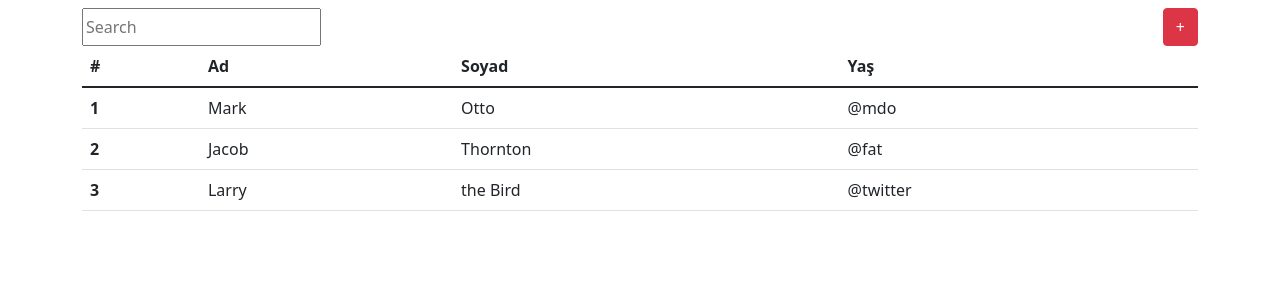
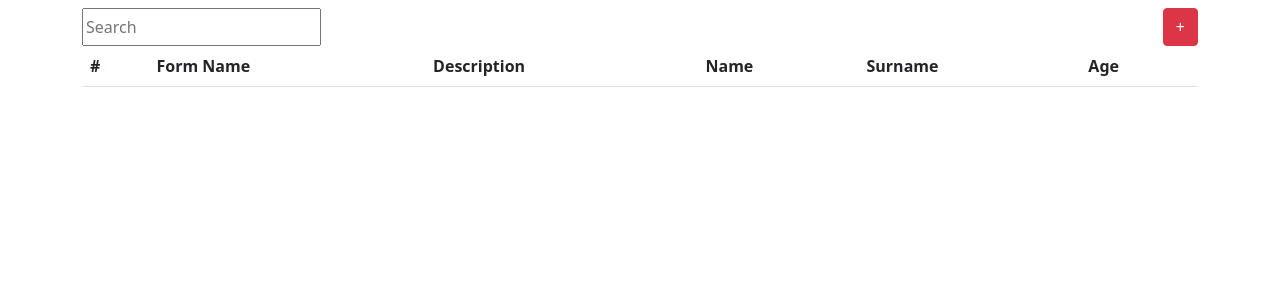
Before and after one commit to cbeyzaduzen/form-management, a React (Create React App) app: page / in a window 1280 px wide. Shown: the top 300 px of the page. Built offline with nearby package versions, Linux system fonts and the light colour scheme.

Commit message:
context api eklendi

```diff
--- a/src/App.js
+++ b/src/App.js
@@ -1,18 +1,28 @@
-import React, { useState } from "react";
+import React, { useState ,useContext} from "react";
 import { Container, Table } from "reactstrap";
 import "bootstrap/dist/css/bootstrap.min.css";
 import { Button, Modal, ModalHeader, ModalBody, ModalFooter } from "reactstrap";
 import Popup from "./components/Popup/Popup";
+import { FormContext } from "./context";
 
 const App = (props) => {
+
+  const form =useContext(FormContext);
+
   const { className } = props;
 
   const [modal, setModal] = useState(false);
 
   const toggle = () => setModal(!modal);
 
+  const item = {
+    item: JSON.parse(localStorage.getItem("item")),
+  };
+   //////////console.log
   return (
+
     <Container>
+
       <div className="pt-2">
         <div className="header_search d-flex justify-content-between ">
           {/* <SearchIcon /> */}
@@ -20,9 +30,7 @@ const App = (props) => {
 
           <Button color="danger" onClick={toggle}>
             <Modal isOpen={modal} toggle={toggle} className={className}>
-              <ModalHeader toggle={toggle}>Modal title
-
-              </ModalHeader>
+              <ModalHeader toggle={toggle}>Modal title</ModalHeader>
               <ModalBody>
                 <Popup></Popup>
               </ModalBody>
@@ -43,30 +51,26 @@ const App = (props) => {
           <thead>
             <tr>
               <th>#</th>
-              <th>Ad</th>
-              <th>Soyad</th>
-              <th>Yaş</th>
+              <th>Form Name</th>
+              <th>Description</th>
+              <th>Name</th>
+              <th>Surname</th>
+              <th>Age</th>
             </tr>
           </thead>
           <tbody>
-            <tr>
-              <th scope="row">1</th>
-              <td>Mark</td>
-              <td>Otto</td>
-              <td>@mdo</td>
-            </tr>
-            <tr>
-              <th scope="row">2</th>
-              <td>Jacob</td>
-              <td>Thornton</td>
-              <td>@fat</td>
-            </tr>
-            <tr>
-              <th scope="row">3</th>
-              <td>Larry</td>
-              <td>the Bird</td>
-              <td>@twitter</td>
-            </tr>
+            {/* {form.map((items, index) => {
+              return (
+                <tr>
+                  <th scope="row" key={index}>1</th>
+                  <td>Mark</td>
+                  <td>Otto</td>
+                  <td>@mdo</td>
+                  <td>Mark</td>
+                  <td>Otto</td>
+                </tr>
+              );
+            })} */}
           </tbody>
         </Table>
       </div>
--- a/src/components/Popup/Popup.jsx
+++ b/src/components/Popup/Popup.jsx
@@ -1,5 +1,6 @@
-import React, { useState, useEffect } from "react";
-import { Form, FormGroup, Label, Input, FormText, Button } from "reactstrap";
+import React, { useState } from "react";
+import { Form, FormGroup, Label, Input, Button } from "reactstrap";
+import { FormContext } from "../../context";
 
 const Example = (props) => {
   const [form, setFormList] = useState([]);
@@ -8,6 +9,17 @@ const Example = (props) => {
   const [name, setName] = useState("");
   const [surname, setSurname] = useState("");
   const [age, setAge] = useState("");
+
+  const dispatchFormEvent = (actionType, payload) => {
+    switch (actionType) {
+      case "ADD_FORM_UI":
+        setFormList([...form, payload.newForm]);
+        return;
+
+      default:
+        return;
+    }
+  };
 
   const handle = () => {
     const item = {
@@ -20,9 +32,27 @@ const Example = (props) => {
     setFormList([...form, item]);
     localStorage.setItem("item", JSON.stringify(form));
     localStorage.getItem("item");
+
+
   };
-  console.log(form);
+
+  const handleAddFormUI=()=>{
+    const formListItems = { formName, description, name, surname, age };
+    const beyza = dispatchFormEvent("ADD_FORM_UI", { newForm: formListItems });
+
+  }
   return (
+    <FormContext.Provider
+      value={{
+        form,
+        formName,
+        description,
+        name,
+        surname,
+        age,
+        dispatchFormEvent,
+      }}
+    >
       <Form>
         <FormGroup>
           <Label for="form_name">Form Name</Label>
@@ -94,9 +124,10 @@ const Example = (props) => {
             </Input>
           </FormGroup>
 
-        <Button onClick={handle}>Add</Button>
+          <Button onClick={handle,handleAddFormUI}>Add</Button>
         </div>
       </Form>
+    </FormContext.Provider>
   );
 };
 
--- /dev/null
+++ b/src/context.js
@@ -0,0 +1,3 @@
+import {createContext} from 'react'
+
+export const FormContext=createContext();
```
Lines whose indentation alone changed are shown as unchanged.
